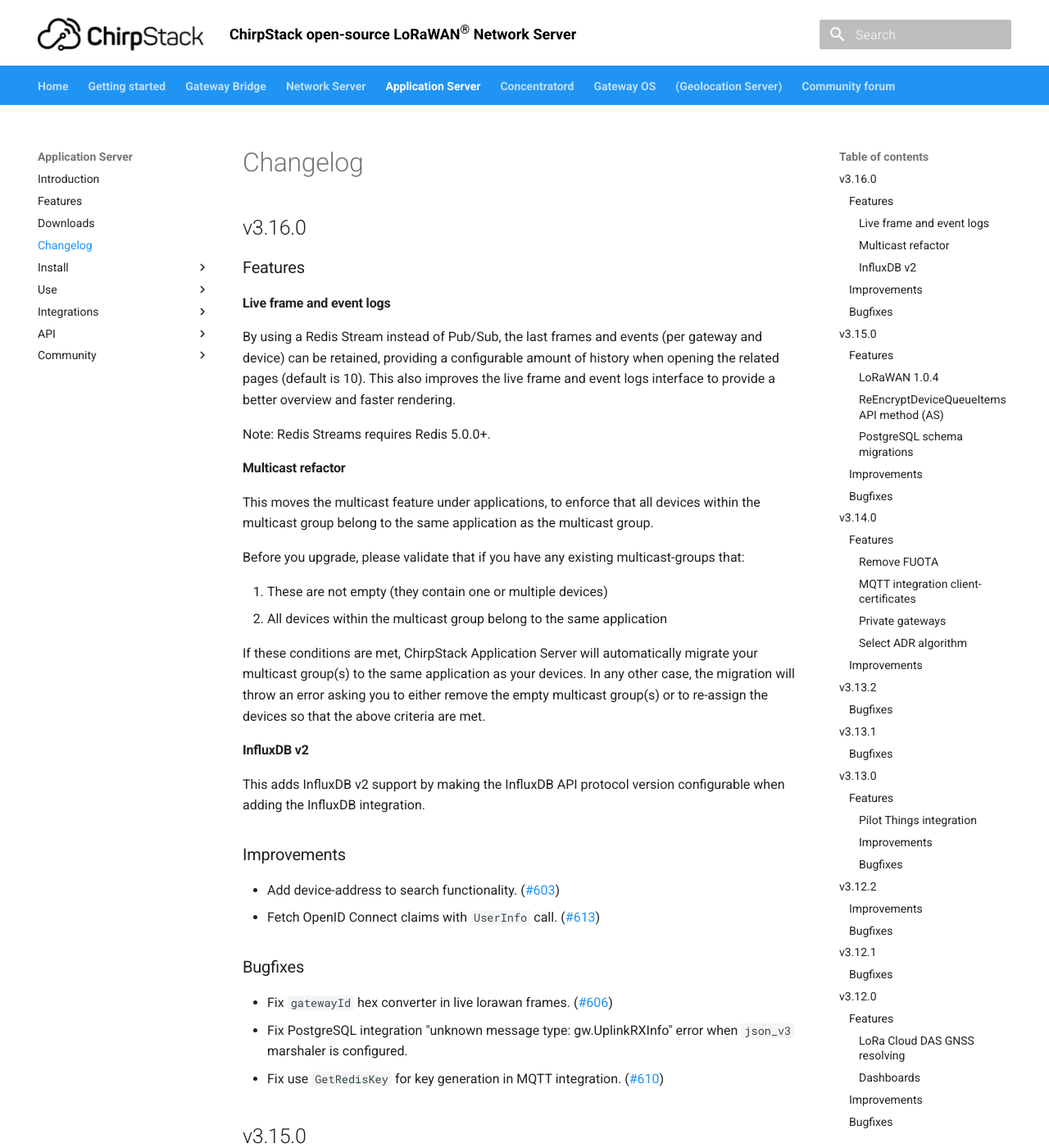
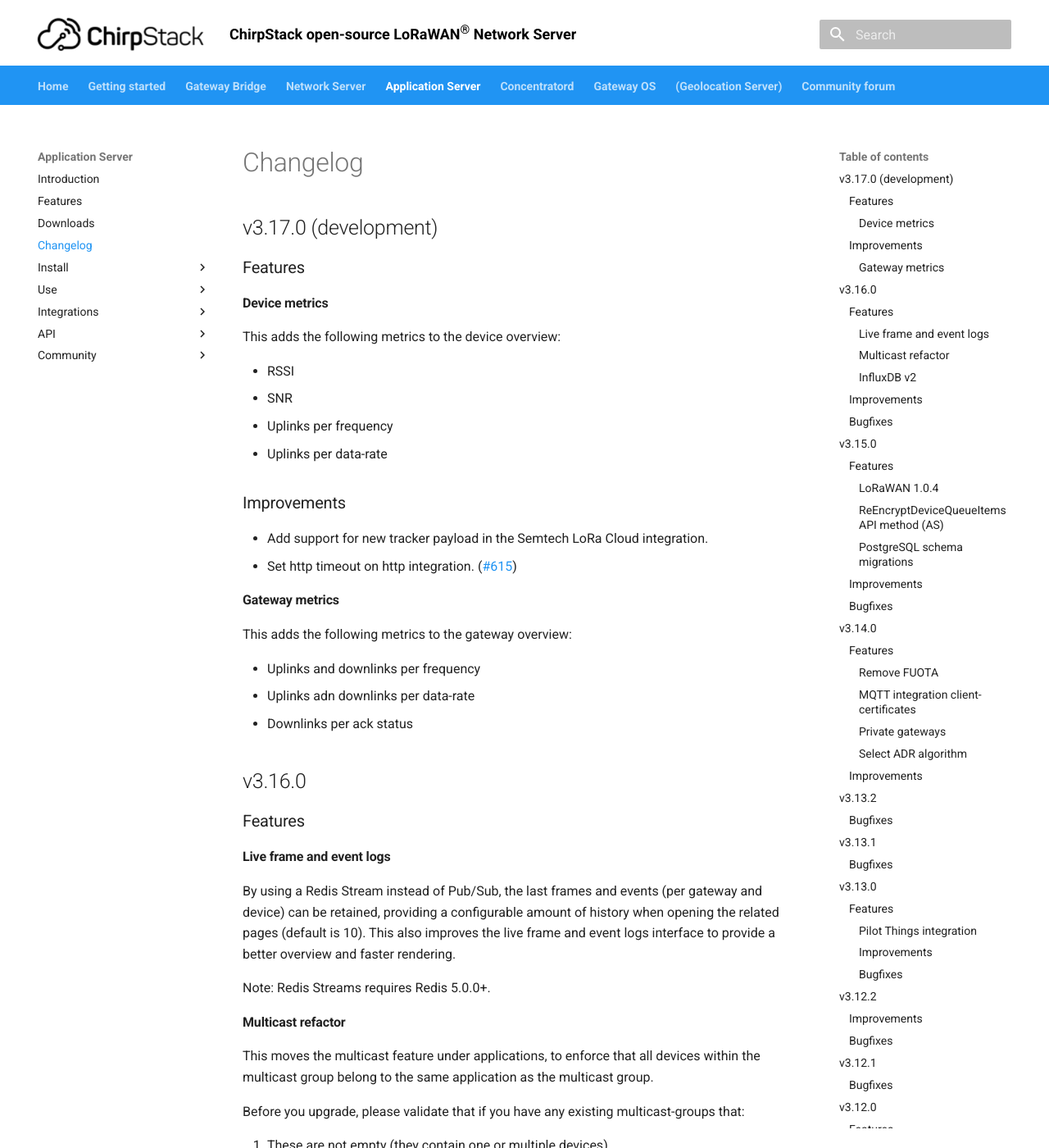
Before and after one commit to brocaar/chirpstack-docs, an MkDocs documentation site: the page built from docs/application-server/changelog.md, in a window 1280 px wide and 1400 px high. Shown: the whole window at 82% size. Built offline with MkDocs 1.6.1 and Material for MkDocs 9.7.7, drawn with Linux system fonts in a browser that asks for light colours.

Commit message:
Update ChirpStack Application Server changelog.

```diff
--- a/docs/application-server/changelog.md
+++ b/docs/application-server/changelog.md
@@ -3,6 +3,32 @@
 ---
 
 # Changelog
+
+## v3.17.0 (development)
+
+### Features
+
+#### Device metrics
+
+This adds the following metrics to the device overview:
+
+* RSSI
+* SNR
+* Uplinks per frequency
+* Uplinks per data-rate
+
+### Improvements
+
+* Add support for new tracker payload in the Semtech LoRa Cloud integration.
+* Set http timeout on http integration. ([#615](https://github.com/brocaar/chirpstack-application-server/pull/615))
+
+#### Gateway metrics
+
+This adds the following metrics to the gateway overview:
+
+* Uplinks and downlinks per frequency
+* Uplinks adn downlinks per data-rate
+* Downlinks per ack status
 
 ## v3.16.0
 
```
